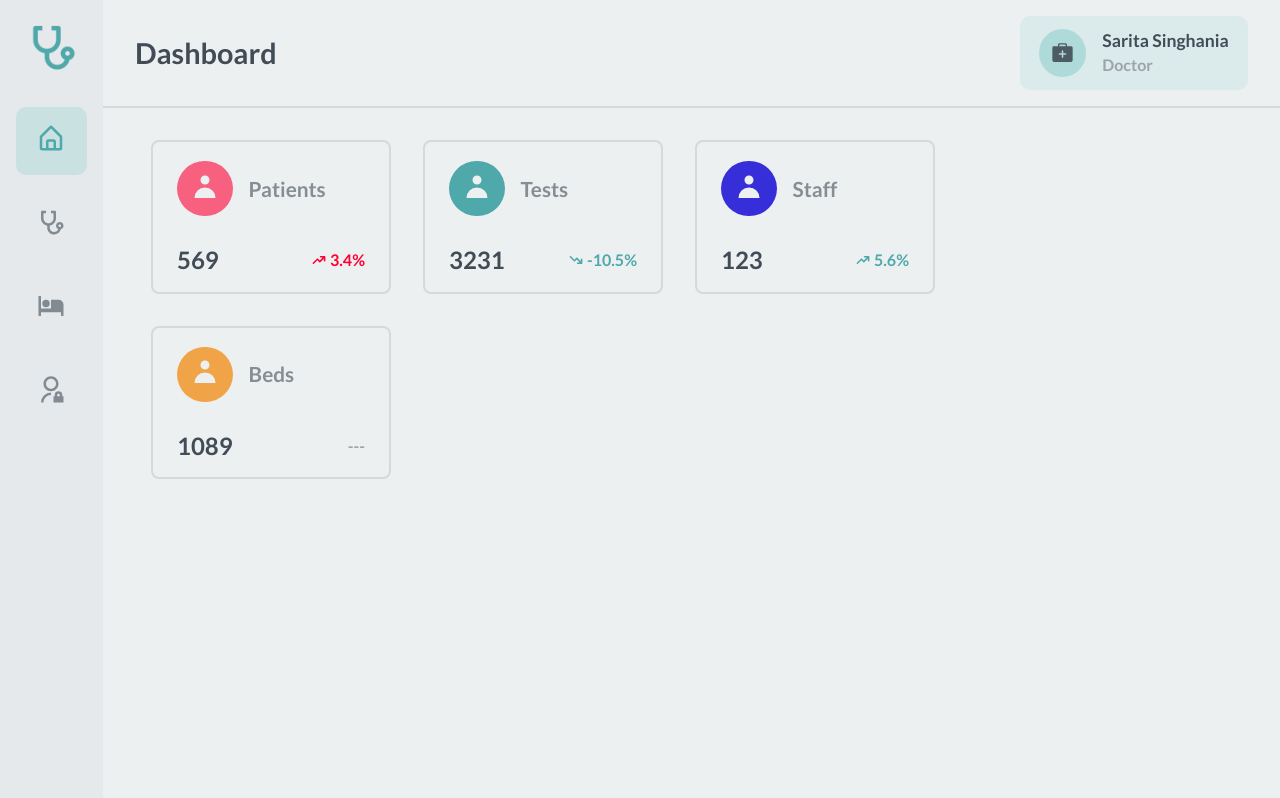
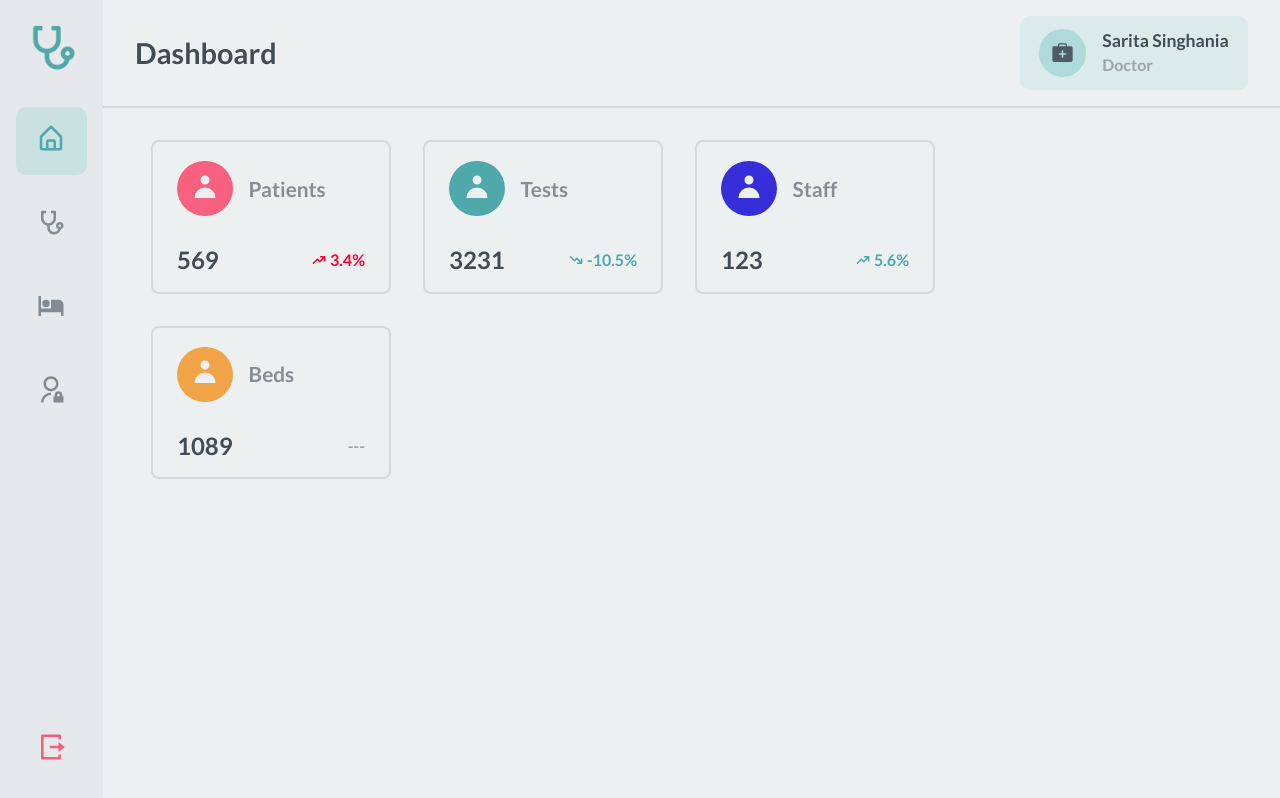
Before and after one commit to yatindra7/Sekhmet, a React (Vite) app in the folder frontend/: page / in a window 1280 px wide. Built offline with nearby package versions, Linux system fonts and the light colour scheme; sample sign-in values are in the browser's storage.

Commit message:
Add logout;

```diff
--- a/frontend/src/components/Sidebar.tsx
+++ b/frontend/src/components/Sidebar.tsx
@@ -1,10 +1,12 @@
 import { NavLink, useNavigate } from "react-router-dom";
 import { BiHomeAlt } from 'react-icons/bi'
-import { RiAdminLine, RiHotelBedFill, RiStethoscopeLine } from 'react-icons/ri'
+import { RiAdminLine, RiHotelBedFill, RiLogoutBoxRLine, RiStethoscopeLine } from 'react-icons/ri'
+import { useAuthContext } from "../hooks/useAuthContext";
 
 function Sidebar() {
 
     let navigate = useNavigate();
+    let { logoutHandler } = useAuthContext();
 
     return(
         <div className="sidebar">
@@ -15,6 +17,9 @@ function Sidebar() {
                 <NavLink to="/patient"><RiHotelBedFill size={30} /></NavLink>
                 <NavLink to="/admin"><RiAdminLine size={30} /></NavLink>
             </div>
+            <div className="logout">
+                <RiLogoutBoxRLine size={30} onClick={() => logoutHandler()} />
+            </div>
         </div>
     )
 }
--- a/frontend/src/styles/sidebar.scss
+++ b/frontend/src/styles/sidebar.scss
@@ -2,6 +2,7 @@
     width: 7rem;
     min-height: 100vh;
     background-color: rgba($grey, 0.1);
+    position: relative;
 
     img {
         width: 100%;
@@ -28,4 +29,12 @@
             }
         }
     }
+
+    .logout {
+        position: absolute;
+        bottom: 2rem;
+        left: 50%;
+        transform: translateX(-50%);
+        color: rgba(#FF0032, 0.6);
+    }
 }
```
